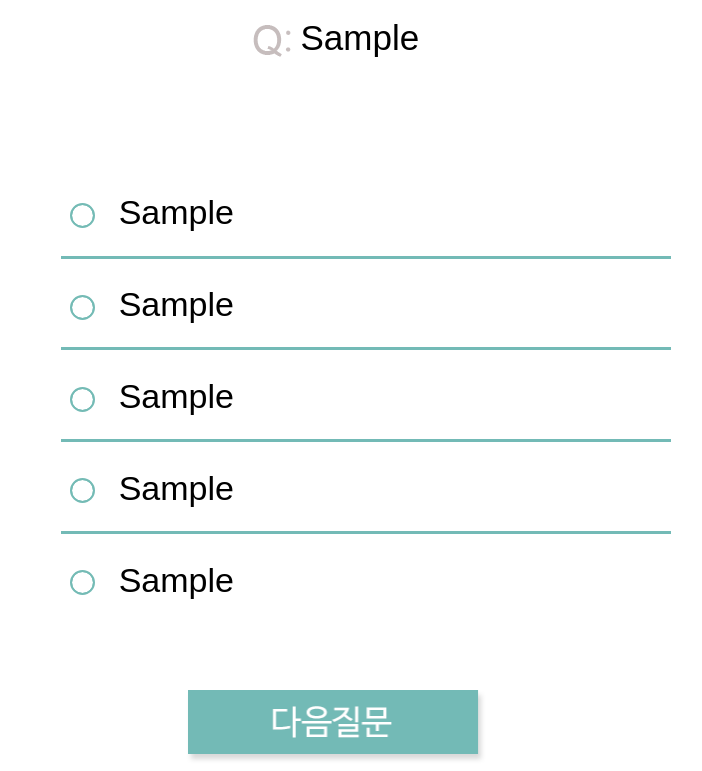
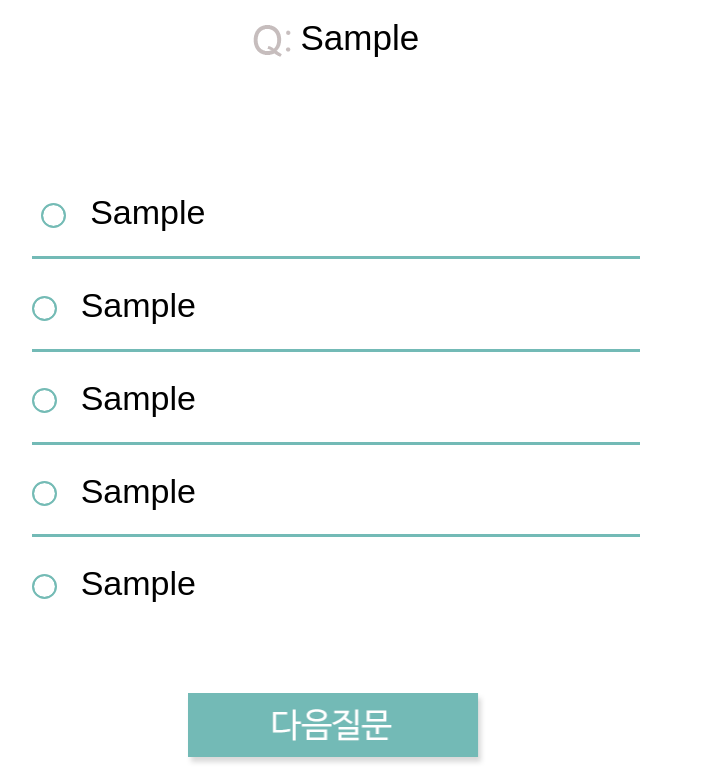
Before and after one commit to noris7012/Web_Onience, a Django app: template templates/question.html in a window 1280 px wide. Shown: the part 409-1180 px from the top of the page, without its empty margins (304-1006 px from the left). Run offline with Django 3.2, Linux system fonts and the light colour scheme; the template is opened without the code that fills it: most values are stand-ins (such as "Sample title", 1, 10 or a date in 2020); some libraries are stand-ins or nearby versions.

Commit message:
중앙 정렬

```diff
--- a/static/css/question.css
+++ b/static/css/question.css
@@ -21,11 +21,13 @@
 
 #clist {
     margin-top: 21.09%;
-    margin-left: 7.03%;
+    margin-left: auto;
+    margin-right: auto;
     font-family: 'Nanum Barun Gothic', sans-serif;
     font-weight: 400;
     font-size: 34px;
     text-align: left;
+    width: 95%;
 }
 
 .choice{
@@ -69,7 +71,7 @@ i {
     .choice > i {
         width: 3.28vw;
         height: 3.28vw;
-        border-radius: 1.69vw;
+        border-radius: 50%;
         box-shadow: inset 0 0 0 1.875vw #fff;
         border: 0.3125vw solid #74BBB5;
     }
@@ -83,6 +85,7 @@ i {
 .border {
     margin-top: 3.9%;
     margin-bottom: 3.125%;
+    width: 100%;
 }
 
 #btn {
```
